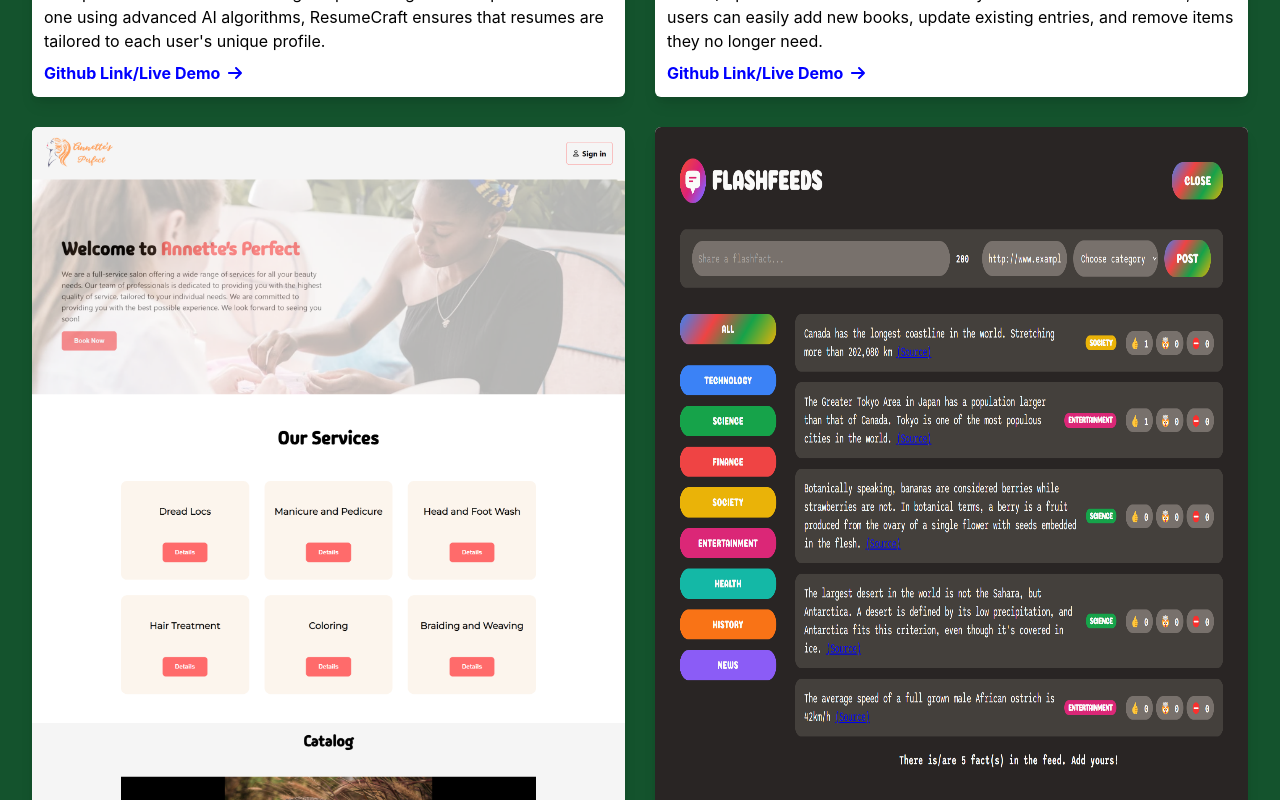
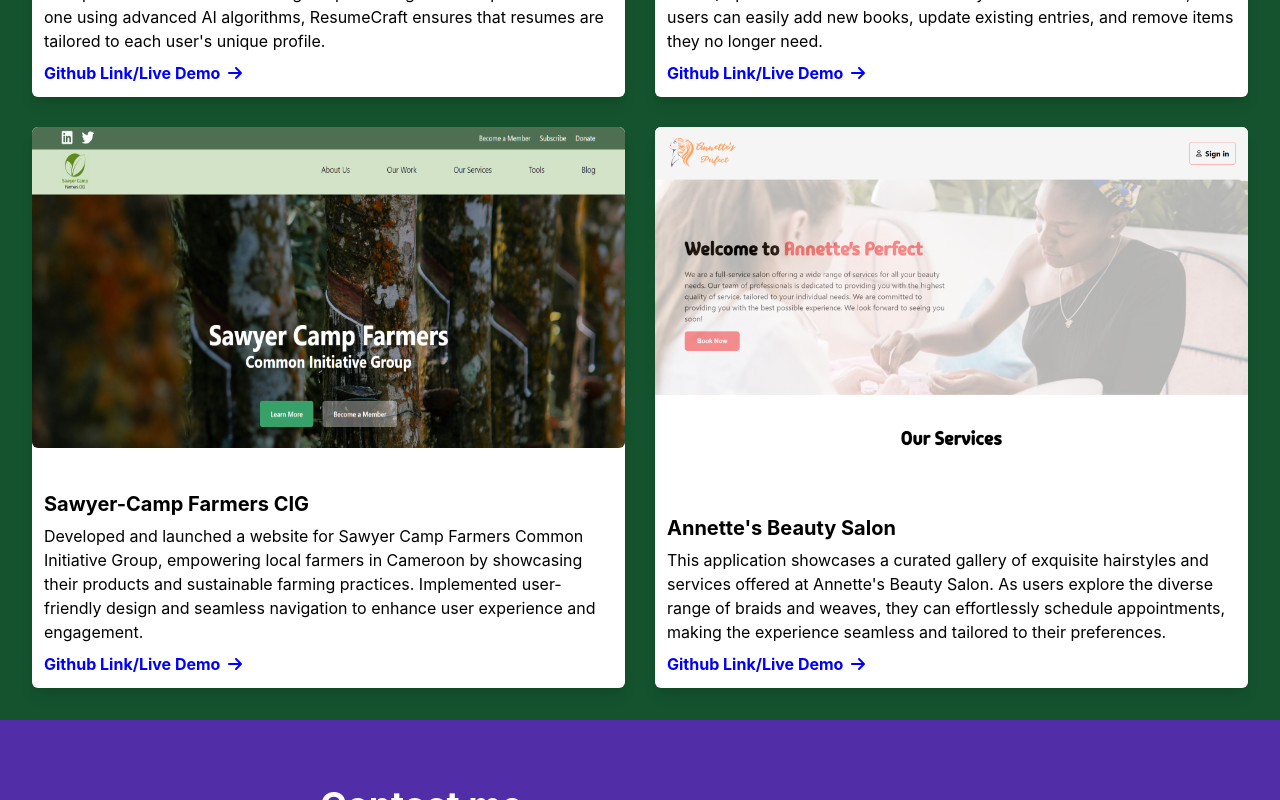
Before and after one commit to thomastepi/portfolio, a React (Create React App) app: page / in a window 1280 px wide. Shown: the part 1460-2260 px from the top of the page. Built offline with nearby package versions, Linux system fonts and the light colour scheme; no server answers.

Commit message:
sawyer-camp project added

```diff
--- a/src/components/Drawer.js
+++ b/src/components/Drawer.js
@@ -8,10 +8,13 @@ import {
   DrawerOverlay,
   DrawerContent,
   DrawerCloseButton,
+  Box,
+  VStack,
+  Button,
+  HStack,
   Text,
 } from "@chakra-ui/react";
 import { FontAwesomeIcon } from "@fortawesome/react-fontawesome";
-import { Box, VStack, Button, HStack } from "@chakra-ui/react";
 import socials from "../utils/socials";
 
 const DrawerPanel = () => {
--- a/src/components/ProjectsSection.js
+++ b/src/components/ProjectsSection.js
@@ -19,18 +19,17 @@ const projects = [
     link: "https://bookmart-trw5.onrender.com",
   },
   {
+    title: "Sawyer-Camp Farmers CIG",
+    description: `Developed and launched a website for Sawyer Camp Farmers Common Initiative Group, empowering local farmers in Cameroon by showcasing their products and sustainable farming practices. Implemented user-friendly design and seamless navigation to enhance user experience and engagement.`,
+    getImageSrc: () => require("../assets/images/sawyer-camp.png"),
+    link: "https://github.com/thomastepi/sawyer-camp.git",
+  },
+  {
     title: "Annette's Beauty Salon",
     description:
       "This application showcases a curated gallery of exquisite hairstyles and services offered at Annette's Beauty Salon. As users explore the diverse range of braids and weaves, they can effortlessly schedule appointments, making the experience seamless and tailored to their preferences. ",
     getImageSrc: () => require("../assets/images/salon.png"),
     link: "https://github.com/thomastepi/salon-app.git",
-  },
-  {
-    title: "FlashFeeds",
-    description: `This project is aimed at providing a unique platform for users to share intriguing and lesser known
-      facts, fostering a sense of discovery and knowledge sharing.`,
-    getImageSrc: () => require("../assets/images/flashfeeds.png"),
-    link: "https://github.com/thomastepi/FactShare_React_App.git",
   },
 ];
 
```
Also changed, not shown: src/assets/images/salon.png, src/assets/images/sawyer-camp.png (added).
